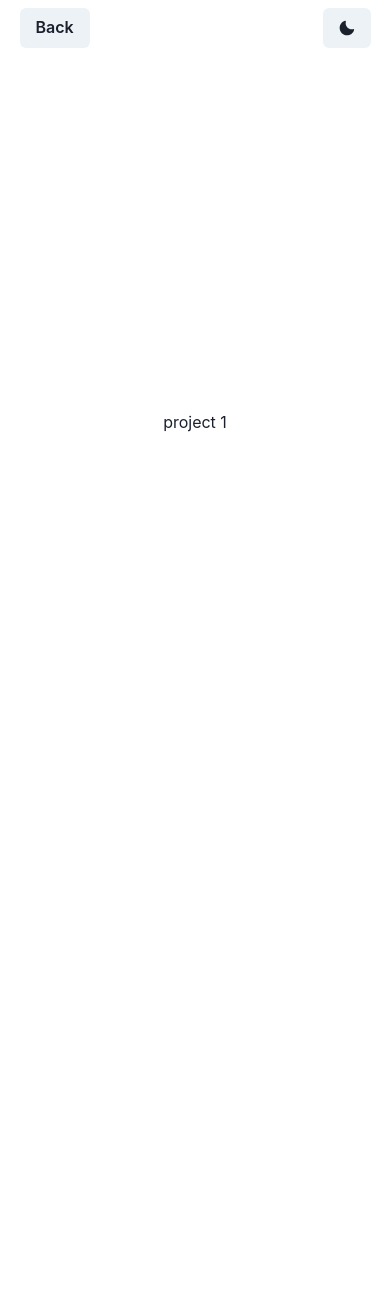
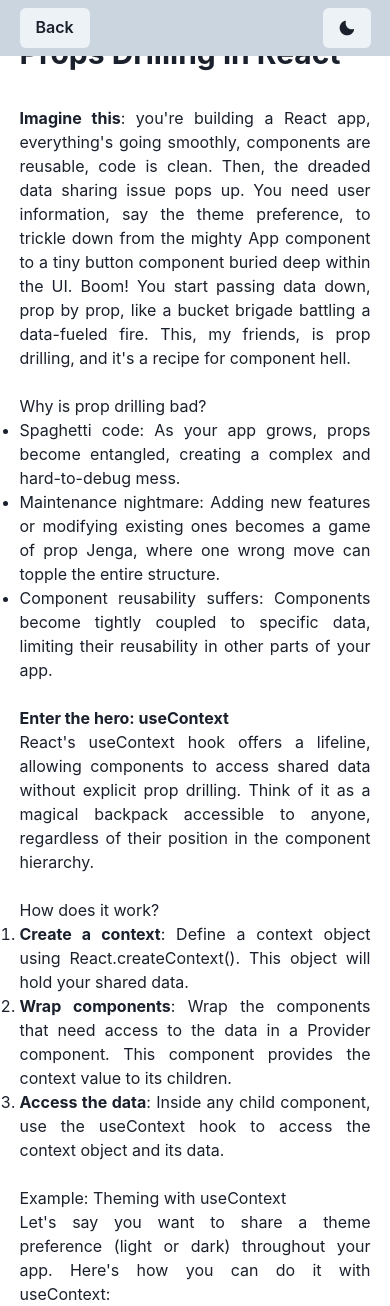
Before and after one commit to 10d3/portfoliofinal, a React (Vite) app: page /blog/0 in a window 390 px wide. Before the commit the page ends 844 px from the top, so only its background shows below. Built offline with nearby package versions, Linux system fonts and the light colour scheme.

Commit message:
fixing mobile bug and adding some data

```diff
--- a/src/components/blog/Blog.jsx
+++ b/src/components/blog/Blog.jsx
@@ -18,7 +18,7 @@ import {
 } from "@chakra-ui/react";
 // import BlogCard from "./blogCard/BlogCard";
 import Cards from "../card/Card";
-import { projects } from "../data/Data";
+import { projects } from "../data/BlogData";
 import { Link } from "react-router-dom";
 import { useEffect, useState } from "react";
 import { MoonIcon, SunIcon } from "@chakra-ui/icons";
@@ -35,26 +35,27 @@ function Blog() {
 
   return (
     <Flex
-      w={"100%"}
-      // h={"fit-content"}
-      // minH={"100vh"}
+      w={"100vw"}
+      minH={"100vh"}
       alignItems={"center"}
       // justifyContent={"center"}
       py={"2"}
       flexDir={"column"}
-      // gap={"4"}
     >
       <Box
         as="nav"
         pos={"fixed"}
         top="0"
         display="flex"
-        w={{ md: "70%", base: "90%" }}
+        w={{ md: "100%", base: "100%" }}
+        px={{ md: "15%", base: "5%" }}
         h="fit-content"
-        pt={2}
+        py={2}
         alignItems="center"
         justifyContent="space-between"
-        mb={4}
+        // mb={4}
+        zIndex={10}
+        bg={colorMode === "light" ? "gray.300" : "gray.700"}
       >
         <Link to="/">
           <Button>Home</Button>
@@ -66,16 +67,17 @@ function Blog() {
       <Box
         as="section"
         w={{ md: "70%", base: "90%" }}
-        gap={"4"}
+        gap={"8"}
         display="flex"
         flexDir='column'
         // justifyContent="center"
         alignItems="center"
-        // pos={"relative"}
-        // h="fit-content"
-        // top={"10%"}
+        mt="5rem"
       >
-        <Box>
+        <Box
+        pos='relative'
+        //  mt={{base:'16', md:'0'}}
+         >
           <Heading size="xl">Welcome to my Blog</Heading>
         </Box>
         <Box
@@ -90,51 +92,34 @@ function Blog() {
           // h='70%'
         >
           {projects.map((project) => (
-            <Card h={"fit-content"} key={project.id}>
+            <Card
+            key={project.id}
+            direction={{ base: 'column', sm: 'row' }}
+            overflow='hidden'
+            variant='outline'
+            w={{ base: '100%', sm: '400px' }}
+            h={{base: 'fit-content', sm: 'fit-content'}}
+          >
+            <Image
+              objectFit='cover'
+              maxW={{ base: '100%', sm: '200px' }}
+              src='https://images.unsplash.com/photo-1667489022797-ab608913feeb?ixlib=rb-4.0.3&ixid=MnwxMjA3fDB8MHxlZGl0b3JpYWwtZmVlZHw5fHx8ZW58MHx8fHw%3D&auto=format&fit=crop&w=800&q=60'
+              alt='Caffe Latte'
+            />
+            <Stack>
               <CardBody>
-                {/* <Image
-              src="https://images.unsplash.com/photo-1555041469-a586c61ea9bc?ixlib=rb-4.0.3&ixid=MnwxMjA3fDB8MHxwaG90by1wYWdlfHx8fGVufDB8fHx8&auto=format&fit=crop&w=1770&q=80"
-              alt="Green double couch with wooden legs"
-              borderRadius="lg"
-            /> */}
-                <Stack mt="6" spacing="3">
-                  <HStack justifyContent="space-between">
-                    <Heading size="md">{project.title}</Heading>
-                    <Button>{project.typePro[0]}</Button>
-                  </HStack>
-                  <Text>{project.description}</Text>
-                  <ButtonGroup spacing="2">
-                    {project.technologies.map((tech, index) => {
-                      return (
-                        <Button key={index} size="sm">
-                          {tech}
-                        </Button>
-                      );
-                    })}
-                  </ButtonGroup>
-                </Stack>
+                <Heading size='md'>{project.title}</Heading>
+                <Text py='2'>
+                  {project.description}
+                </Text>
               </CardBody>
-              <Divider />
               <CardFooter>
-                <ButtonGroup
-                  w="100%"
-                  display="flex"
-                  flexDir="row"
-                  justifyContent="space-between"
-                >
-                  <Button variant="solid" colorScheme="blue">
-                    <a href={project.gitHref}>
-                      <i className={project.iconGit}></i>
-                    </a>
-                  </Button>
-                  <Button variant="ghost" colorScheme="blue">
-                    <Link to={`/blog/${project.id}`}>
-                      <i className={project.iconLive}></i>
-                    </Link>
-                  </Button>
-                </ButtonGroup>
+                <Button variant='solid' colorScheme='blue'>
+                  <Link to={`/blog/${project.id}`}>Read More</Link>
+                </Button>
               </CardFooter>
-            </Card>
+            </Stack>
+          </Card>
           ))}
         </Box>
       </Box>
--- a/src/components/card/cardDetail/CardDetail.jsx
+++ b/src/components/card/cardDetail/CardDetail.jsx
@@ -1,6 +1,14 @@
 import { Link, useParams } from "react-router-dom";
-import { projects } from "../../data/Data";
-import { Box, Button, useColorMode } from "@chakra-ui/react";
+import { projects } from "../../data/BlogData";
+import {
+  Box,
+  Button,
+  Heading,
+  Img,
+  Text,
+  VStack,
+  useColorMode,
+} from "@chakra-ui/react";
 import { useEffect, useState } from "react";
 import { MoonIcon, SunIcon } from "@chakra-ui/icons";
 
@@ -13,7 +21,6 @@ function CardDetail() {
   }, [colorMode]);
 
   const params = useParams();
-  console.log(params);
   return (
     <>
       <Box
@@ -21,12 +28,15 @@ function CardDetail() {
         pos={"fixed"}
         top="0"
         display="flex"
-        w={{md:"70%", base: "90%"}}
+        w={{ md: "100%", base: "100%" }}
+        px={{ md: "15%", base: "5%" }}
         h="fit-content"
-        pt={2}
+        py={2}
         alignItems="center"
         justifyContent="space-between"
-        mb={4}
+        // mb={4}
+        zIndex={10}
+        bg={colorMode === "light" ? "gray.300" : "gray.700"}
       >
         <Link to="/blog">
           <Button>Back</Button>
@@ -35,7 +45,52 @@ function CardDetail() {
           {isLightMode ? <MoonIcon /> : <SunIcon />}
         </Button>
       </Box>
-      <div>{projects[params.id].title}</div>
+      <VStack
+        //  px={{ md: "15%", base: "5%" }}
+        w={{ md: "70%", base: "90%" }}
+        gap={"8"}
+        display="flex"
+        flexDir="column"
+        // justifyContent="center"
+        alignItems="center"
+        mt="5rem"
+      >
+        <Heading mt={{ base: "26rem", md: "0" }} alignSelf={"start"}>
+          {projects[params.id].title}
+        </Heading>
+        {projects[params.id].img && <Img w='50%' h='fit-content' src={projects[params.id].img}/>}
+        <Box textAlign={"justify"}>
+          <Text>{projects[params.id].p1}</Text>
+          <br />
+          {projects[params.id].fh1 ? null : <h2>{projects[params.id].fH1}</h2>}
+          {projects[params.id].reas ? (
+            <ul>
+              {projects[params.id].reas.map((reason, index) => {
+                return <li key={index}>{reason}</li>;
+              })}
+            </ul>
+          ) : null}
+          <br />
+          {projects[params.id].fh2 && <h2>{projects[params.id].fh2}</h2>}
+          {projects[params.id].des1 && (
+            <Text>{projects[params.id].des1}</Text>
+          )}
+          <br />
+          {projects[params.id].fh3 && <h2>{projects[params.id].fh3}</h2>}
+          {projects[params.id].reas1 && (
+            <ol>
+              {projects[params.id].reas1.map((reason, index) => {
+                return <li key={index}>{reason}</li>;
+              })}
+            </ol>
+          )}
+          <br />
+          {projects[params.id].fh4 && <h2>{projects[params.id].fh4}</h2>}
+          {projects[params.id].des2 && (
+            <Text>{projects[params.id].des2}</Text>
+          )}
+        </Box>
+      </VStack>
     </>
   );
 }
--- /dev/null
+++ b/src/components/data/BlogData.jsx
@@ -0,0 +1,60 @@
+export const projects = [
+  {
+    id: 0,
+    title: "Props Drilling in React",
+    // img:"https://images.unsplash.com/photo-1667489022797-ab608913feeb?ixlib=rb-4.0.3&ixid=MnwxMjA3fDB8MHxlZGl0b3JpYWwtZmVlZHw5fHx8ZW58MHx8fHw%3D&auto=format&fit=crop&w=800&q=60",
+    description: "Don't Let Your Components Drown in Data Debt.",
+    p1: <><strong>Imagine this</strong>: you're building a React app, everything's going smoothly, components are reusable, code is clean. Then, the dreaded data sharing issue pops up. You need user information, say the theme preference, to trickle down from the mighty App component to a tiny button component buried deep within the UI. Boom! You start passing data down, prop by prop, like a bucket brigade battling a data-fueled fire. This, my friends, is prop drilling, and it's a recipe for component hell.</>,
+    fH1: "Why is prop drilling bad?",
+    reas: ["Spaghetti code: As your app grows, props become entangled, creating a complex and hard-to-debug mess.",
+        "Maintenance nightmare: Adding new features or modifying existing ones becomes a game of prop Jenga, where one wrong move can topple the entire structure.",
+        "Component reusability suffers: Components become tightly coupled to specific data, limiting their reusability in other parts of your app."
+        ],
+    fh2: <><strong>Enter the hero: useContext</strong></>,
+    des1:"React's useContext hook offers a lifeline, allowing components to access shared data without explicit prop drilling. Think of it as a magical backpack accessible to anyone, regardless of their position in the component hierarchy.",
+    fh3: "How does it work?",
+    reas1: [<><strong>Create a context</strong>: Define a context object using React.createContext(). This object will hold your shared data.</>,
+        <><strong>Wrap components</strong>: Wrap the components that need access to the data in a Provider component. This component provides the context value to its children.</>,
+        <><strong>Access the data</strong>: Inside any child component, use the useContext hook to access the context object and its data.</>,
+        ],
+    fh4: "Example: Theming with useContext",
+    des2: "Let's say you want to share a theme preference (light or dark) throughout your app. Here's how you can do it with useContext:",
+
+  },
+  {
+    id: 1,
+    title: "useParams vs redux",
+    description: "Lorem ipsum dolor sit amet consectetur adipisicing.",
+    technologies: ["react", "node", "express", "mongo"],
+    image: "",
+    liveHref: "",
+    gitHref: "",
+    iconGit: "fa-brands fa-github",
+    iconLive: "fa-solid fa-arrow-up-right-from-square",
+    typePro: ["Front", "all"],
+  },
+  {
+    id: 2,
+    title: "project 3",
+    description: "Lorem ipsum dolor sit amet consectetur adipisicing elit.",
+    technologies: ["react", "node", "express", "mongo"],
+    image: "",
+    liveHref: "",
+    gitHref: "",
+    iconGit: "fa-brands fa-github",
+    iconLive: "fa-solid fa-arrow-up-right-from-square",
+    typePro: ["Back", "all"],
+  },
+  {
+    id: 3,
+    title: "project 4",
+    description: "Lorem ipsum dolor sit amet consectetur adipisicing elit.",
+    technologies: ["react", "node", "express", "mongo"],
+    image: "",
+    liveHref: "",
+    gitHref: "",
+    iconGit: "fa-brands fa-github",
+    iconLive: "fa-solid fa-arrow-up-right-from-square",
+    typePro: ["Cyber", "all"],
+  },
+];
```
